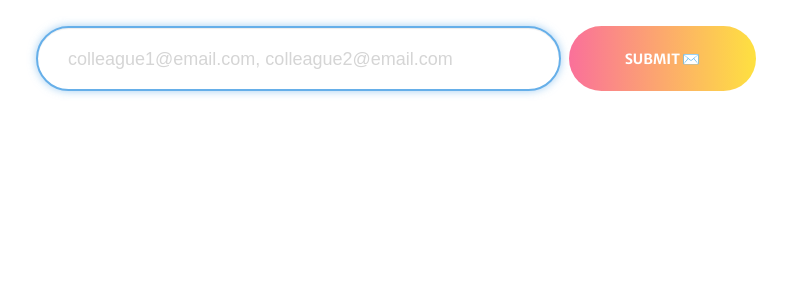
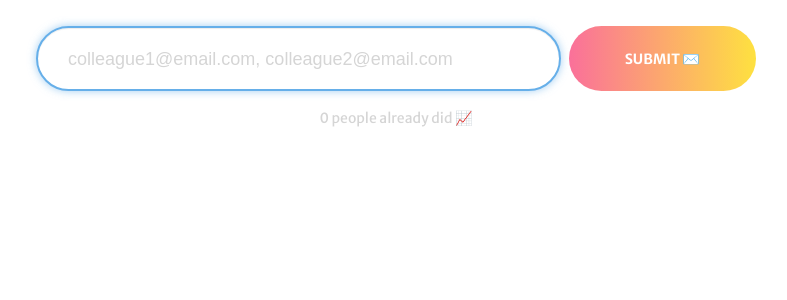
Before and after one commit to GonSanchezS/email, a Rails app: page / in a window 1280 px wide. Shown: the part 290-590 px from the top of the page, without its empty margins (244-1031 px from the left). Run offline with Rails 7, Linux system fonts and the light colour scheme; data that the repository does not hold is empty; style sheets or scripts are compiled from the project's sources; some libraries are stand-ins or nearby versions.

Commit message:
Add count

```diff
--- a/app/assets/stylesheets/master.css.scss
+++ b/app/assets/stylesheets/master.css.scss
@@ -42,6 +42,7 @@ p {
 
 form {
   margin-top: 40px;
+  margin-bottom: 10px;
 }
 
 div.input.email.required.invitation_recipient_email {
@@ -84,6 +85,12 @@ input.form-control::placeholder {
     color: white;
   }
 }
+
 .addthis_inline_share_toolbox {
   margin-top: 30px;
 }
+
+.small-text {
+  color: #d5d5d5;
+  font-size: 1em;
+}
--- a/app/views/invitations/new.html.erb
+++ b/app/views/invitations/new.html.erb
@@ -10,6 +10,8 @@
       <% end %>
 
   <br class="clear"/>
+
+  <p class="small-text"><%= Invitation.count %> people already did 📈</p>
 
   <div class="success-container">
     <p class="success-message" style="display:none;"></p>
```
